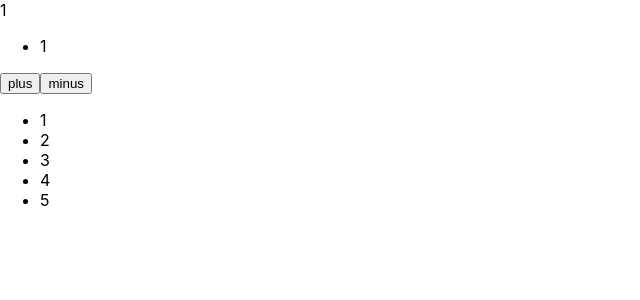
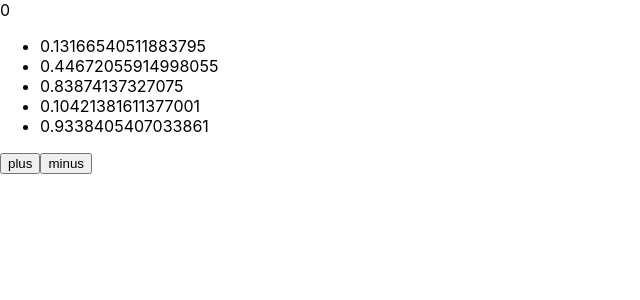
Before and after one commit to wadcharapong-n/react-app, a React (Create React App) app: page / in a window 1280 px wide. Shown: the top 300 px of the page, without its empty margins (0-640 px from the left). Built offline with nearby package versions, Linux system fonts and the light colour scheme.

Commit message:
ItemEvent

```diff
--- a/src/index.js
+++ b/src/index.js
@@ -10,20 +10,60 @@ class HelloWorldComp extends React.Component{
   }
 }
 
-function ItemList({numbers}){
-  return (<ul>{numbers.map(n => <li>{n}</li>)}</ul>)
+// class HelloWorldInComp extends React.Component{
+//   constructor(props){
+//     super(props);
+//     this.state = {
+//       tag: [],
+//       count: 1
+//     };
+//   }
+//   onIncrement = () => {
+//     this.setState((prevState) => ({count: prevState.count +1}))
+//   }
+
+//   onDeincrement = () => {
+//     this.setState((prevState) => ({count: prevState.count -1}))
+//   }
+
+//   render(){
+//     const numbers = [];
+//     for(let i = 1;i<=this.state.count; i++){
+//       numbers.push(<li>{i}</li>)
+//     }
+//     return <div>
+//       {this.state.count}
+//       <ul>
+//         {numbers}
+//       </ul>
+
+//       <button onClick={this.onIncrement}>plus</button>
+//       <button onClick={this.onDeincrement}>minus</button>
+//     </div>
+//   }
+// }
+
+function Item(props){
+  return (<li>{props.n}</li>)
 }
 
-class HelloWorldInComp extends React.Component{
+function ItemList({numbers}){
+  return (<ul>{numbers.map(n => <Item key={n} n={Math.random()}/>)}</ul>)
+}
+class ItemEvent extends React.Component{
   constructor(props){
     super(props);
     this.state = {
-      tag: [],
-      count: 1
+      numbers: [1,2,3,4,5],
+      count: 0
     };
   }
   onIncrement = () => {
-    this.setState((prevState) => ({count: prevState.count +1}))
+    this.setState((prevState) => ({
+      count: prevState.count +1 ,
+      numbers: [...this.state.numbers , this.state.numbers.length +1]
+    }))
+
   }
 
   onDeincrement = () => {
@@ -31,26 +71,18 @@ class HelloWorldInComp extends React.Component{
   }
 
   render(){
-    const numbers = [];
-    for(let i = 1;i<=this.state.count; i++){
-      numbers.push(<li>{i}</li>)
-    }
     return <div>
       {this.state.count}
-      <ul>
-        {numbers}
-      </ul>
+      <ItemList numbers={this.state.numbers}></ItemList>
 
       <button onClick={this.onIncrement}>plus</button>
       <button onClick={this.onDeincrement}>minus</button>
     </div>
   }
 }
-const numbers = [1,2,3,4,5]
 ReactDOM.render(
   <React.StrictMode>
-    <HelloWorldInComp />
-    <ItemList numbers={numbers}/>
+    <ItemEvent />
   </React.StrictMode>,
   document.getElementById('root')
 );
```
